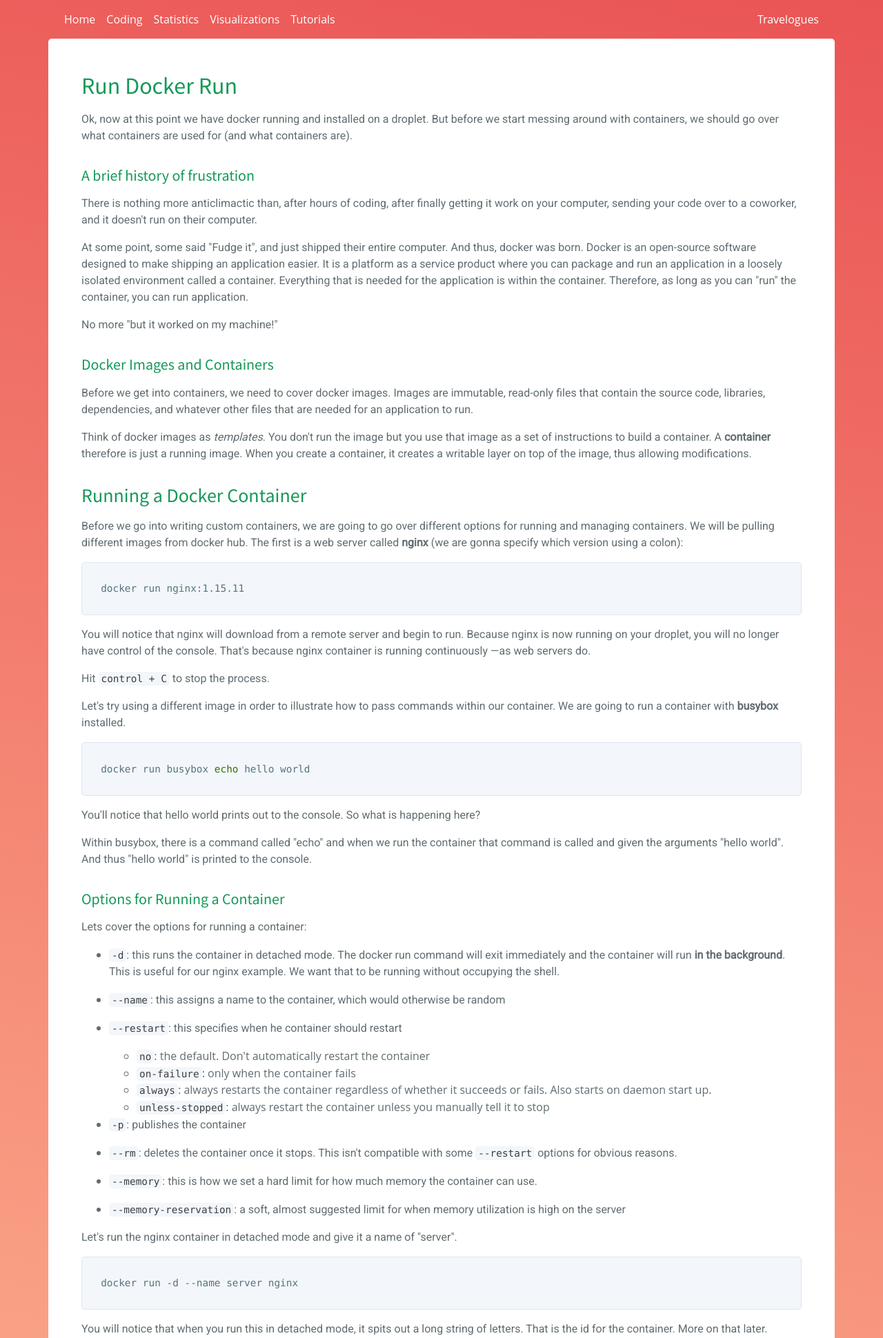
After one commit to corydonbaylor/website, a Flask app: page /tutorials/manage_docker in a window 1280 px wide. The commit adds this page. Shown: the top 1940 px of the page at 69% size. Run offline with Flask 3, Linux system fonts and the light colour scheme; some libraries are stand-ins or nearby versions.

Commit message:
added tutorial section on docker

```diff
--- a/app/routes/routes_tutorials.py
+++ b/app/routes/routes_tutorials.py
@@ -91,3 +91,20 @@ def filtering():
 @app.route('/tutorials/combining_data')
 def combining_data():
     return render_template('pages/tutorials/python/combining_data.html', title='Combining Data')
+
+# docker routes
+
+
+@app.route('/tutorials/hello_docker')
+def hello_docker():
+    return render_template('pages/tutorials/docker/hello_docker.html', title='Hello Docker')
+
+
+@app.route('/tutorials/manage_docker')
+def manage_docker():
+    return render_template('pages/tutorials/docker/manage_docker.html', title='Manage Docker')
+
+
+@app.route('/tutorials/write_docker')
+def write_docker():
+    return render_template('pages/tutorials/docker/write_docker.html', title='Write Docker')
--- /dev/null
+++ b/app/templates/pages/tutorials/docker/manage_docker.html
@@ -0,0 +1,76 @@
+{% extends "base.html" %}
+
+{% block content %}
+
+<h1>Run Docker Run</h1>
+<p>Ok, now at this point we have docker running and installed on a droplet. But before we start messing around with containers, we should go over what containers are used for (and what containers are).</p>
+<h3>A brief history of frustration</h3>
+<p>There is nothing more anticlimactic than, after hours of coding, after finally getting it work on your computer, sending your code over to a coworker, and it doesn&#39;t run on their computer.</p>
+<p>At some point, some said &quot;Fudge it&quot;, and just shipped their entire computer. And thus, docker was born. Docker is an open-source software designed to make shipping an application easier. It is a platform as a service product where you can package and run an application in a loosely isolated environment called a container. Everything that is needed for the application is within the container. Therefore, as long as you can &quot;run&quot; the container, you can run application. </p>
+<p>No more &quot;but it worked on my machine!&quot;</p>
+<h3>Docker Images and Containers </h3>
+<p>Before we get into containers, we need to cover docker images. Images are immutable, read-only files that contain the source code, libraries, dependencies, and whatever other files that are needed for an application to run.</p>
+<p>Think of docker images as <em>templates</em>. You don&#39;t run the image but you use that image as a set of instructions to build a container. A <strong>container</strong> therefore is just a running image. When you create a container, it creates a writable layer on top of the image, thus allowing modifications. </p>
+<h2>Running a Docker Container</h2>
+<p>Before we go into writing custom containers, we are going to go over different options for running and managing containers. We will be pulling different images from docker hub. The first is a web server called <strong>nginx</strong> (we are gonna specify which version using a colon):</p>
+<pre><code>docker run nginx:1.15.11
+</code></pre>
+<p>You will notice that nginx will download from a remote server and begin to run. Because nginx is now running on your droplet, you will no longer have control of the console. That&#39;s because nginx container is running continuously &mdash;as web servers do.</p>
+<p>Hit <code>control + C</code> to stop the process. </p>
+<p>Let&#39;s try using a different image in order to illustrate how to pass commands within our container. We are going to run a container with <strong>busybox</strong> installed. </p>
+<pre><code>docker run busybox echo hello world
+</code></pre>
+<p>You&#39;ll notice that hello world prints out to the console. So what is happening here?</p>
+<p>Within busybox, there is a command called &quot;echo&quot; and when we run the container that command is called and given the arguments &quot;hello world&quot;. And thus &quot;hello world&quot; is printed to the console. </p>
+<h3>Options for Running a Container</h3>
+<p>Lets cover the options for running a container:</p>
+<ul>
+<li><p><code>-d</code>: this runs the container in detached mode. The docker run command will exit immediately and the container will run <strong>in the background</strong>. This is useful for our nginx example. We want that to be running without occupying the shell.</p>
+</li>
+<li><p><code>--name</code>: this assigns a name to the container, which would otherwise be random</p>
+</li>
+<li><p><code>--restart</code>: this specifies when he container should restart</p>
+<ul>
+<li><code>no</code>: the default. Don&#39;t automatically restart the container</li>
+<li><code>on-failure</code>: only when the container fails</li>
+<li><code>always</code>: always restarts the container regardless of whether it succeeds or fails. Also starts on daemon start up.</li>
+<li><code>unless-stopped</code>: always restart the container unless you manually tell it to stop</li>
+
+</ul>
+</li>
+<li><p><code>-p</code>: publishes the container</p>
+</li>
+<li><p><code>--rm</code>: deletes the container once it stops. This isn&#39;t compatible with some <code>--restart</code> options for obvious reasons. </p>
+</li>
+<li><p><code>--memory</code>: this is how we set a hard limit for how much memory the container can use. </p>
+</li>
+<li><p><code>--memory-reservation</code>: a soft, almost suggested limit for when memory utilization is high on the server</p>
+</li>
+
+</ul>
+<p>Let&#39;s run the nginx container in detached mode and give it a name of &quot;server&quot;.</p>
+<pre><code>docker run -d --name server nginx
+</code></pre>
+<p>You will notice that when you run this in detached mode, it spits out a long string of letters. That is the id for the container. More on that later.</p>
+<h2>Managing Your Containers</h2>
+<p>At this point you might have a couple different containers running on your server. If you are paying for the cloud based on usage, this is not ideal. </p>
+<p>First we need to see what is running:</p>
+<pre><code>docker ps
+</code></pre>
+<p>If we wanted to see all the containers, including those that are stopped do the following:</p>
+<pre><code>docker ps -a
+</code></pre>
+<p>If we want to stop a container, we can do that using its name or id.</p>
+<pre><code>docker container stop server
+</code></pre>
+<p>This doesn&#39;t actually delete the container. Its image still exists. You can restart the container like so:</p>
+<pre><code>docker container start server
+</code></pre>
+<p>If you did want to delete a container/image, do this:</p>
+<pre><code>docker container stop server
+docker container rm server
+</code></pre>
+<h1></h1>
+
+
+{% endblock %}
--- /dev/null
+++ b/app/templates/partials/docker_toc.html
@@ -0,0 +1,5 @@
+<p>
+    <a class="no-pad" href="{{ url_for('hello_docker') }}">Hello World in Docker</a><br>
+    <a class="no-pad" href="{{ url_for('manage_docker') }}">Create and Manage Containers</a><br>
+    <a class="no-pad" href="{{ url_for('write_docker') }}">Writing a Docker File</a><br>
+</p>
```
Also changed, not shown: app/templates/pages/tutorials/docker/hello_docker.html (added, +39 -0 lines), app/templates/pages/tutorials/docker/write_docker.html (added, +70 -0 lines), app/templates/pages/tutorials/tutorials.html (+17 -0 lines).
